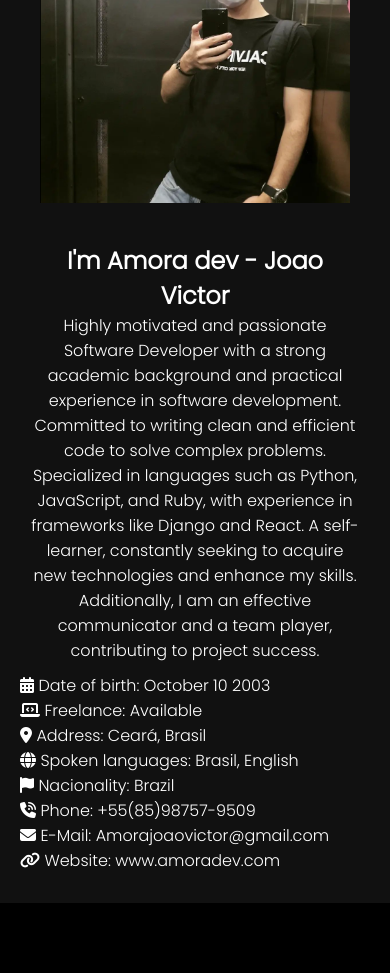
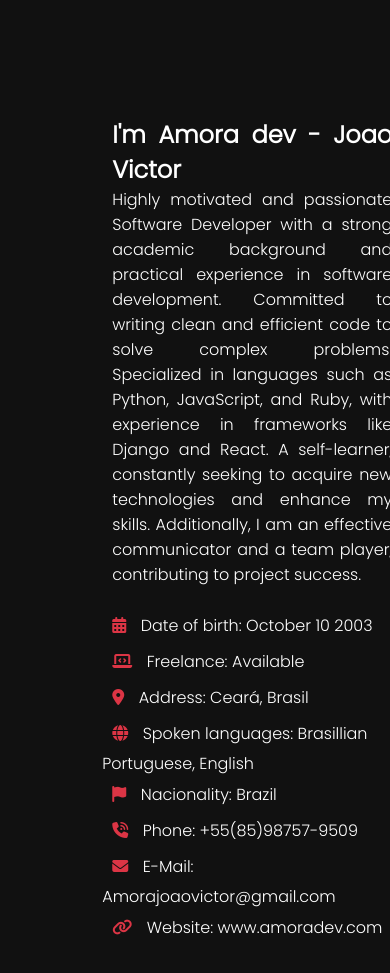
Before and after one commit to Amorajoaovictor/portifolio, a plain HTML site: page index.html in a window 390 px wide. Shown: the part 1496-2469 px from the top of the page. Before the commit the page ends 2399 px from the top, so only its background shows below. Drawn offline with Linux system fonts and the light colour scheme.

Commit message:
i dont even know what i try to do, i just need to end that

```diff
--- a/index.html
+++ b/index.html
@@ -66,7 +66,6 @@
             success.
           </p>
         </div>
-
         <p>
           <i class="fa-solid fa-calendar-days"></i> Date of birth: October 10
           2003
@@ -77,7 +76,7 @@
         </p>
         <p><i class="fa-solid fa-location-dot"></i> Address: Ceará, Brasil</p>
         <p>
-          <i class="fa-sharp fa-solid fa-globe"></i> Spoken languages: Brasil,
+          <i class="fa-sharp fa-solid fa-globe"></i> Spoken languages: Brasillian Portuguese,
           English
         </p>
         <p><i class="fa-solid fa-flag"></i> Nacionality: Brazil</p>
--- a/style.css
+++ b/style.css
@@ -205,7 +205,7 @@ main {
 main .sobre {
     margin-top: 60px;
     display: grid;
-    grid-template-columns: 1fr 1fr 1fr;
+    grid-template-columns: 1fr 1fr 0fr;
     grid-column: 1/-1;
     justify-content: center;
     align-items: center;
@@ -238,15 +238,21 @@ main .sobre {
     font-size: 1.2rem;
     color: #fff;
     font-family: 'Poppins', 'sans-serif';
-    text-align: center;
+    text-align: justify;
     gap: 30px;
     padding-top: 30px;
     padding-bottom: 20px;
 }
 
-.sobre_texto p i {
+.sobre_conteudo {
+    grid-column: 2/-1;
+    display: grid;
+}
+
+.sobre_conteudo p i {
     padding: 10px;
     gap: 10px;
+    color: #dc3545;
 
 
 }
@@ -293,9 +299,16 @@ article img {
         font-size: 1rem;
         padding: 10px;
         height: auto;
+        margin-bottom: 10px;
+
     }
 
     .sobre_texto p i {
         padding: 5px;
+        color: rgba(255, 230, 0, 0.904);
+    }
+
+    .sobre_conteudo {
+        padding-top: 100px;
     }
 }
```
